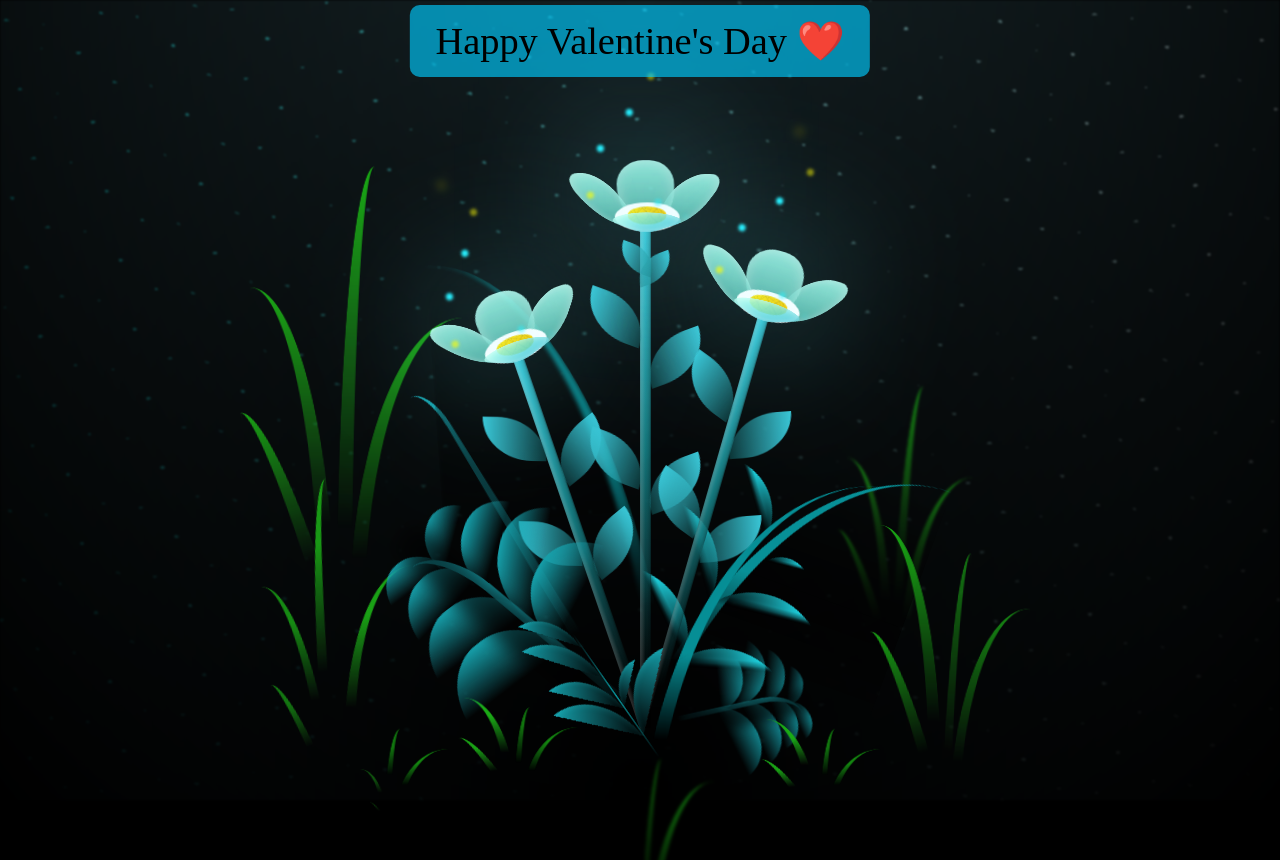
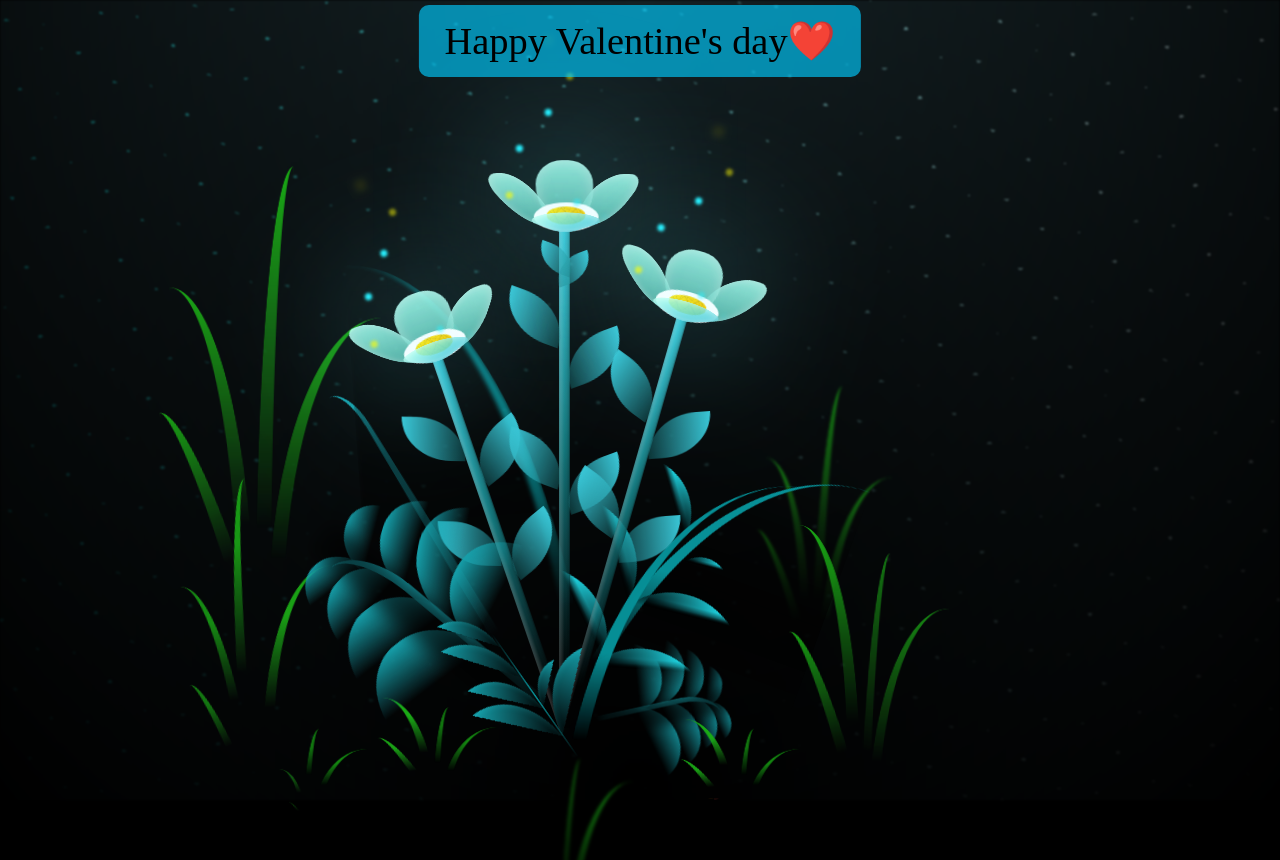
Before and after one commit to xJaiiii/meheheh, a plain HTML site: page index.html in a window 1280 px wide. Shown: the top 860 px of the page. Drawn offline with Linux system fonts and the light colour scheme.

Commit message:
Update index.html
add name

```diff
--- a/index.html
+++ b/index.html
@@ -307,7 +307,10 @@
             </div>
         </div>
         <div class="description">
-            Happy Valentine's Day ❤️
+            Happy Valentine's day❤️
+        </div>
+        <div class="description2">
+            Claudine Delos Reyes🥰
         </div>
         <div class="message-box" id="messageBox"></div>
         <script src="main.js"></script>
```
